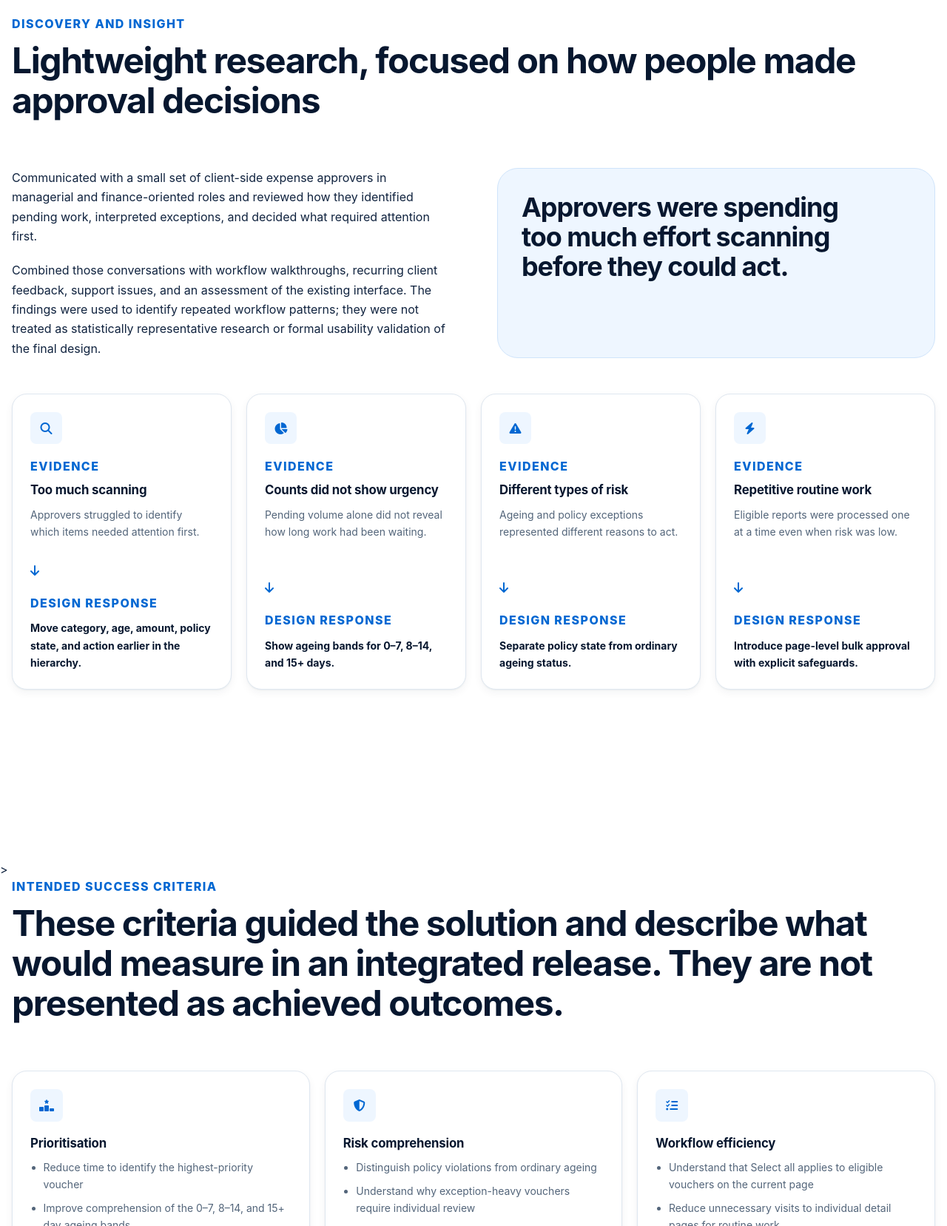
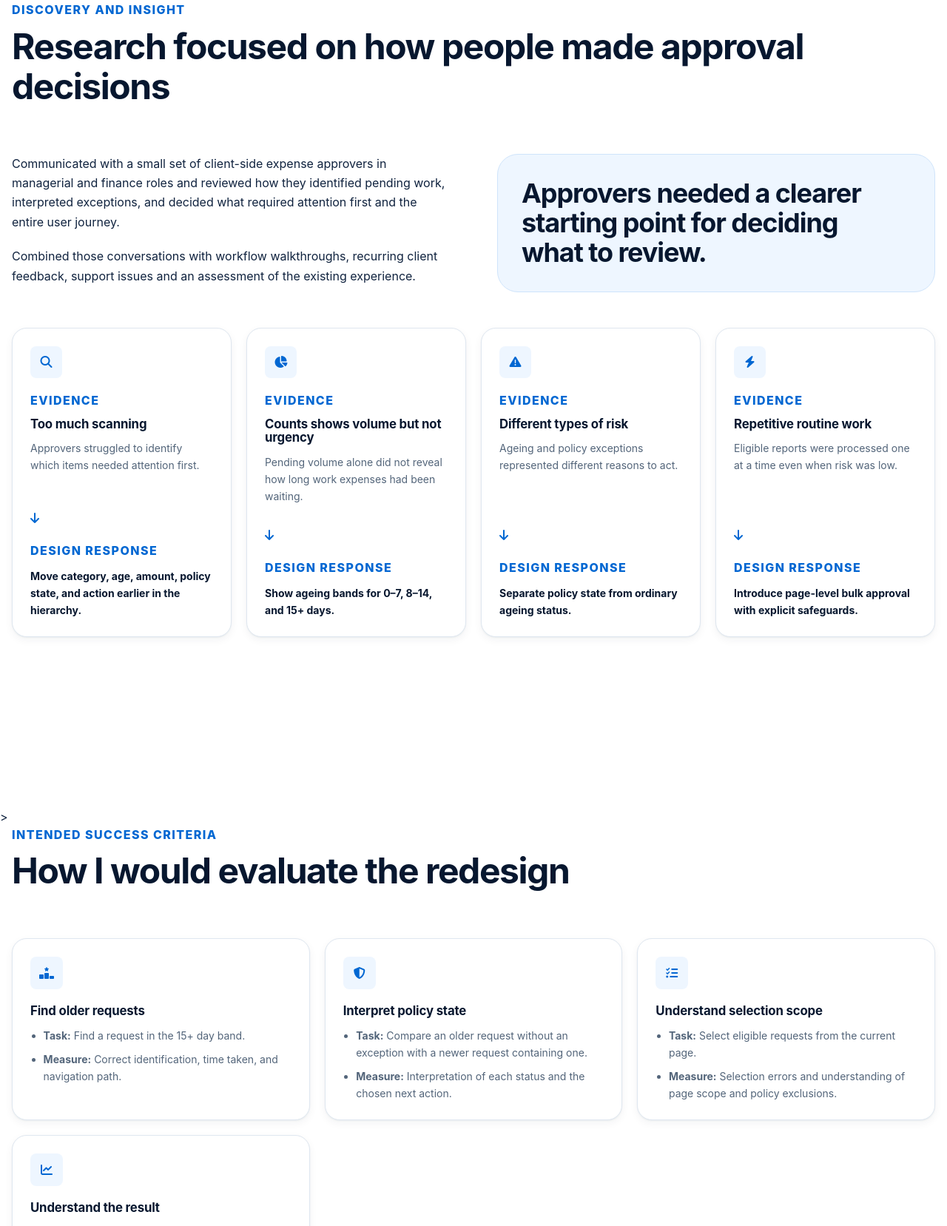
Before and after one commit to gaurankpatil/gaurankpatil.github.io, a website: page travel-expense-case-study/ems.html in a window 1280 px wide. Shown: the part 2155-3812 px from the top of the page at 74% size. Drawn offline with Linux system fonts and the light colour scheme.

Commit message:
Update ems.html

```diff
--- a/travel-expense-case-study/ems.html
+++ b/travel-expense-case-study/ems.html
@@ -126,20 +126,21 @@
         <div class="split-layout split-layout--wide-media">
           <div class="prose reveal">
             <p class="lead">
-              The approval dashboard contained the information managers needed, but it did not make the next decision obvious.
+              The approval dashboard contained the information managers needed, but approvers still had to work out what needed attention first.
             </p>
             <p>
-              The broader product was seeing lower-than-expected customer traction, and recurring feedback highlighted the approval experience as one area worth improving. Routine reports, ageing submissions, and policy exceptions could appear similar during scanning, so approvers spent too much time opening individual records before understanding which work required attention first.
+              The broader product was seeing lower-than-expected customer traction, and recurring feedback highlighted the approval experience as one area worth improving.
+				Routine reports, ageing submissions, and policy exceptions could appear similar during scanning,
+				Approvers described opening individual records and spending too much time to understand which requests needed attention, particularly when older submissions and policy exceptions appeared alongside routine work.
             </p>
             <p>
-              The redesign also had to work within an existing backend, established approval logic, and policy rules that varied by client. The objective was to improve the decision experience without rebuilding the core system.
+              The goal was to improve the decision experience without rebuilding the core system.
             </p>
             <div class="challenge-card">
               <i class="fa-solid fa-bullseye" aria-hidden="true"></i>
               <div>
                 <h3>Design challenge / Client feedback</h3>
-                <p>How might we help approvers identify what requires attention, understand why it requires attention, and take the appropriate action without opening every report?
-				Approvers described spending too much time identifying which reports required attention first.</p>
+                <p>How might we help approvers identify what requires attention, understand why it requires attention and take the appropriate action without opening every report?
               </div>
             </div>
           </div>
@@ -168,27 +169,24 @@
           <!-- <span class="section-heading__number">03</span> -->
           <div>
             <p class="eyebrow">Discovery and insight</p>
-            <h2 id="insights-title">Lightweight research, focused on how people made approval decisions</h2>
+            <h2 id="insights-title">Research focused on how people made approval decisions</h2>
           </div>
         </div>
 
         <div class="split-layout split-layout--balanced">
           <div class="prose reveal">
             <p> Communicated with a small set of
-			  client-side expense approvers in managerial and finance-oriented roles
+			  client-side expense approvers in managerial and finance roles
 			  and reviewed how they identified pending work, interpreted exceptions,
-			  and decided what required attention first.
+			  and decided what required attention first and the entire user journey.
 			</p>
 			<p>
 			   Combined those conversations with workflow walkthroughs, recurring
-			  client feedback, support issues, and an assessment of the existing
-			  interface. The findings were used to identify repeated workflow
-			  patterns; they were not treated as statistically representative
-			  research or formal usability validation of the final design.</p>
+			  client feedback, support issues and an assessment of the existing
+			  experience.</p>
           </div>
-
           <aside class="insight-callout reveal" aria-label="Central research insight">
-            <h3>Approvers were spending too much effort scanning before they could act.</h3>
+            <h3>Approvers needed a clearer starting point for deciding what to review.</h3>
           </aside>
         </div>
 
@@ -207,8 +205,8 @@
           <article class="evidence-card">
             <span class="evidence-card__icon"><i class="fa-solid fa-chart-pie" aria-hidden="true"></i></span>
             <p class="eyebrow">Evidence</p>
-            <h3>Counts did not show urgency</h3>
-            <p>Pending volume alone did not reveal how long work had been waiting.</p>
+            <h3>Counts shows volume but not urgency</h3>
+            <p>Pending volume alone did not reveal how long work expenses had been waiting.</p>
             <div class="evidence-card__arrow" aria-hidden="true"><i class="fa-solid fa-arrow-down"></i></div>
             <p class="eyebrow">Design response</p>
             <p class="evidence-card__response">Show ageing bands for 0–7, 8–14, and 15+ days.</p>
@@ -242,9 +240,45 @@
            <!-- <span class="section-heading__number">04</span> -->
           <div>
             <p class="eyebrow">Intended success criteria</p>
-            <h2 id="insights-title">These criteria guided the solution and describe what would measure in an integrated release. They are not presented as achieved outcomes.</h2>
+            <h2 id="insights-title">How I would evaluate the redesign</h2>
           </div>
         </div>
+
+<div class="outcome-grid outcome-grid--compact reveal" aria-label="Proposed tasks and measures">
+          <article class="outcome-card">
+            <span class="outcome-card__icon"><i class="fa-solid fa-ranking-star" aria-hidden="true"></i></span>
+            <h3>Find older requests</h3>
+            <ul>
+              <li><strong>Task:</strong> Find a request in the 15+ day band.</li>
+              <li><strong>Measure:</strong> Correct identification, time taken, and navigation path.</li>
+            </ul>
+          </article>
+          <article class="outcome-card">
+            <span class="outcome-card__icon"><i class="fa-solid fa-shield-halved" aria-hidden="true"></i></span>
+            <h3>Interpret policy state</h3>
+            <ul>
+              <li><strong>Task:</strong> Compare an older request without an exception with a newer request containing one.</li>
+              <li><strong>Measure:</strong> Interpretation of each status and the chosen next action.</li>
+            </ul>
+          </article>
+          <article class="outcome-card">
+            <span class="outcome-card__icon"><i class="fa-solid fa-list-check" aria-hidden="true"></i></span>
+            <h3>Understand selection scope</h3>
+            <ul>
+              <li><strong>Task:</strong> Select eligible requests from the current page.</li>
+              <li><strong>Measure:</strong> Selection errors and understanding of page scope and policy exclusions.</li>
+            </ul>
+          </article>
+          <article class="outcome-card">
+            <span class="outcome-card__icon"><i class="fa-solid fa-chart-line" aria-hidden="true"></i></span>
+            <h3>Understand the result</h3>
+            <ul>
+              <li><strong>Task:</strong> Respond to a failed or partially completed approval action.</li>
+              <li><strong>Measure:</strong> Understanding of what succeeded, what failed, and how to recover.</li>
+            </ul>
+          </article>
+        </div>
+
 		<div
 		  class="outcome-grid outcome-grid--compact reveal"
 		  aria-label="Intended success criteria"
```
